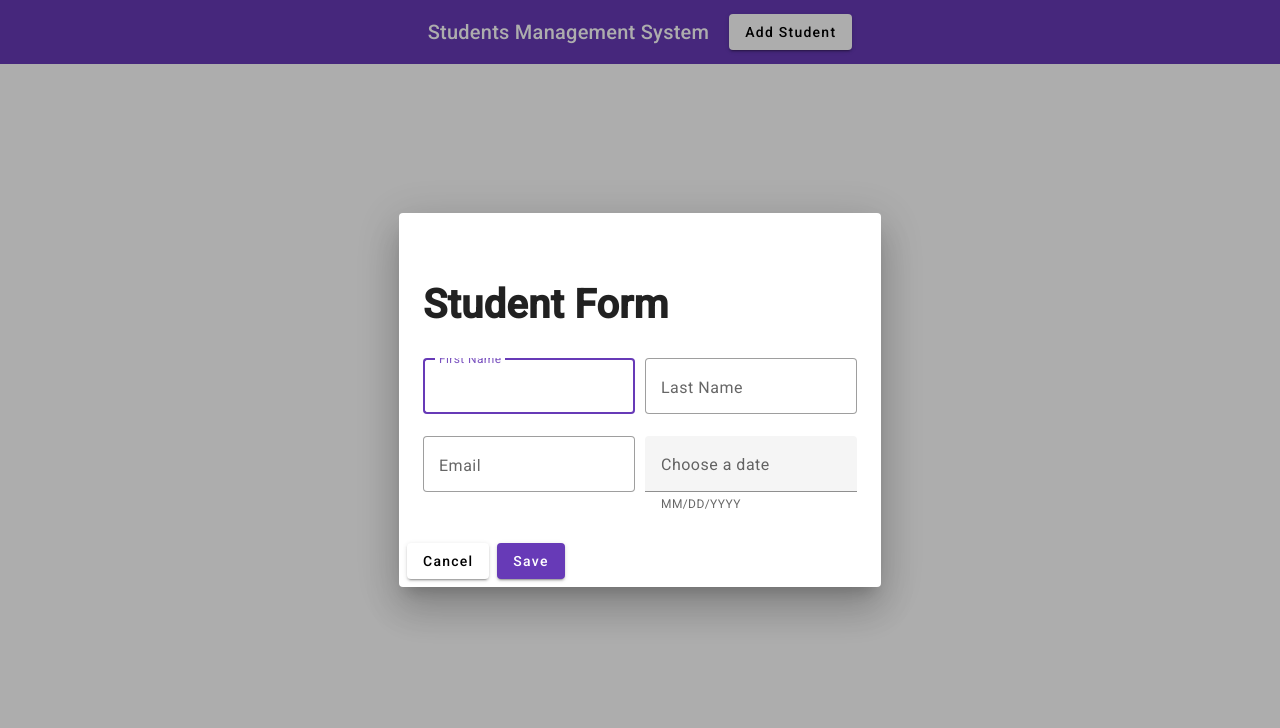
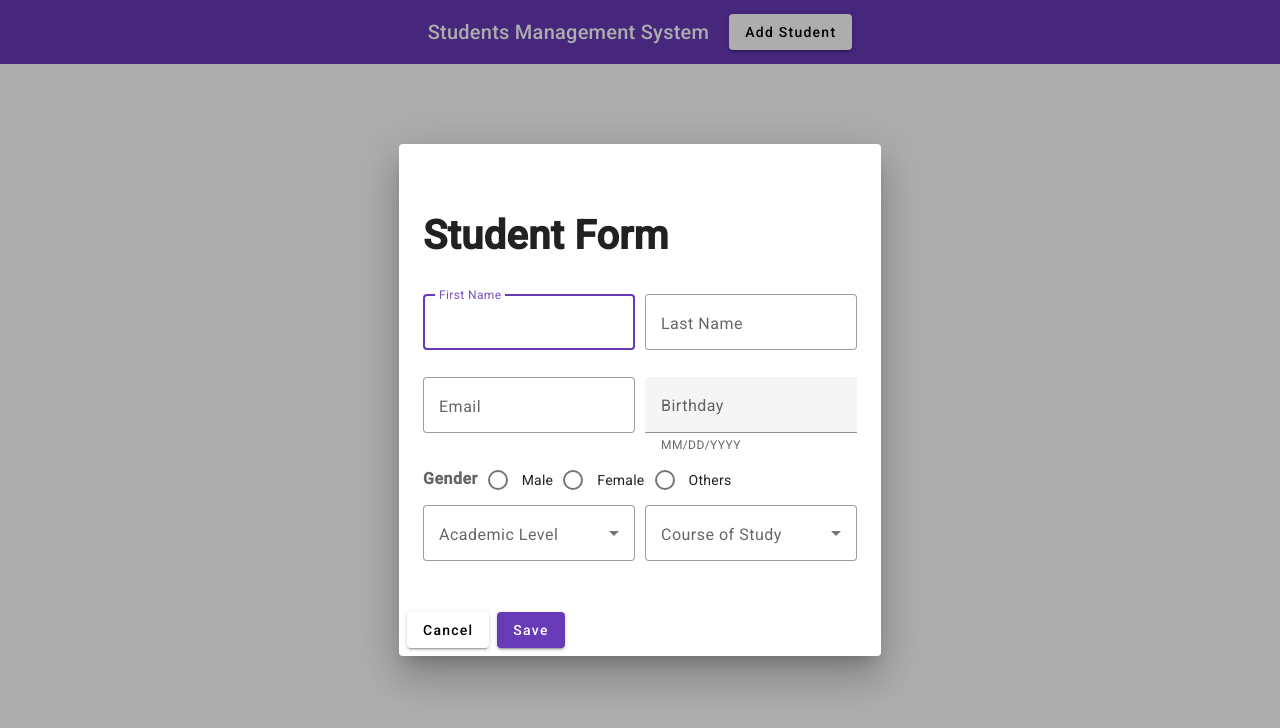
Before and after one commit to devidduma/students-crud-app, an Angular app: page / in a window 1280 px wide. Both pictures are taken after a click on the button "Add Student". Shown: the top 728 px of the page. Built offline with nearby package versions, Linux system fonts and the light colour scheme.

Commit message:
developed student form

```diff
--- a/src/app/add-edit/add-edit.component.css
+++ b/src/app/add-edit/add-edit.component.css
@@ -5,6 +5,7 @@
 .row {
   display: flex;
   gap: 10px;
+  padding-top: 5px;
 }
 
 mat-form-field {
--- a/src/app/add-edit/add-edit.component.html
+++ b/src/app/add-edit/add-edit.component.html
@@ -21,11 +21,35 @@
       <input matInput type="email" placeholder="Example">
     </mat-form-field>
     <mat-form-field>
-      <mat-label>Choose a date</mat-label>
+      <mat-label>Birthday</mat-label>
       <input matInput [matDatepicker]="picker">
       <mat-hint>MM/DD/YYYY</mat-hint>
       <mat-datepicker-toggle matIconSuffix [for]="picker"></mat-datepicker-toggle>
       <mat-datepicker #picker></mat-datepicker>
+    </mat-form-field>
+  </div>
+
+  <div class="row">
+    <mat-radio-group aria-label="Select an option">
+      <mat-label><b>Gender</b></mat-label>
+      <mat-radio-button value="male">Male</mat-radio-button>
+      <mat-radio-button value="female">Female</mat-radio-button>
+      <mat-radio-button value="others">Others</mat-radio-button>
+    </mat-radio-group>
+  </div>
+
+  <div class="row">
+    <mat-form-field appearance="outline">
+      <mat-label>Academic Level</mat-label>
+      <mat-select>
+        <mat-option *ngFor="let val of academicLevel" [value]="val">{{val}}</mat-option>
+      </mat-select>
+    </mat-form-field>
+    <mat-form-field appearance="outline">
+      <mat-label>Course of Study</mat-label>
+      <mat-select>
+        <mat-option *ngFor="let val of courseOfStudy" [value]="val">{{val}}</mat-option>
+      </mat-select>
     </mat-form-field>
   </div>
 
--- a/src/app/add-edit/add-edit.component.ts
+++ b/src/app/add-edit/add-edit.component.ts
@@ -10,7 +10,10 @@ import {
   MatDateRangeInput,
   MatDateRangePicker
 } from "@angular/material/datepicker";
-import {provideNativeDateAdapter} from "@angular/material/core";
+import {MatOption, provideNativeDateAdapter} from "@angular/material/core";
+import {MatRadioButton, MatRadioGroup} from "@angular/material/radio";
+import {MatSelect} from "@angular/material/select";
+import {NgForOf} from "@angular/common";
 
 @Component({
   selector: 'app-add-edit',
@@ -28,12 +31,27 @@ import {provideNativeDateAdapter} from "@angular/material/core";
     MatDatepickerToggle,
     MatHint,
     MatDateRangeInput,
-    MatDateRangePicker
+    MatDateRangePicker,
+    MatRadioButton,
+    MatRadioGroup,
+    MatSelect,
+    MatOption,
+    NgForOf
   ],
   templateUrl: './add-edit.component.html',
   styleUrl: './add-edit.component.css',
   providers: [provideNativeDateAdapter()]
 })
 export class AddEditComponent {
+  academicLevel: string[] = [
+    "Bachelor of Science (BSc)",
+    "Master of Science (MSc)",
+    "Doctorate of Philosophy (PhD)"
+  ]
 
+  courseOfStudy: string[] = [
+    "Computer Engineering",
+    "Electrical Engineering",
+    "Architecture"
+  ]
 }
```
